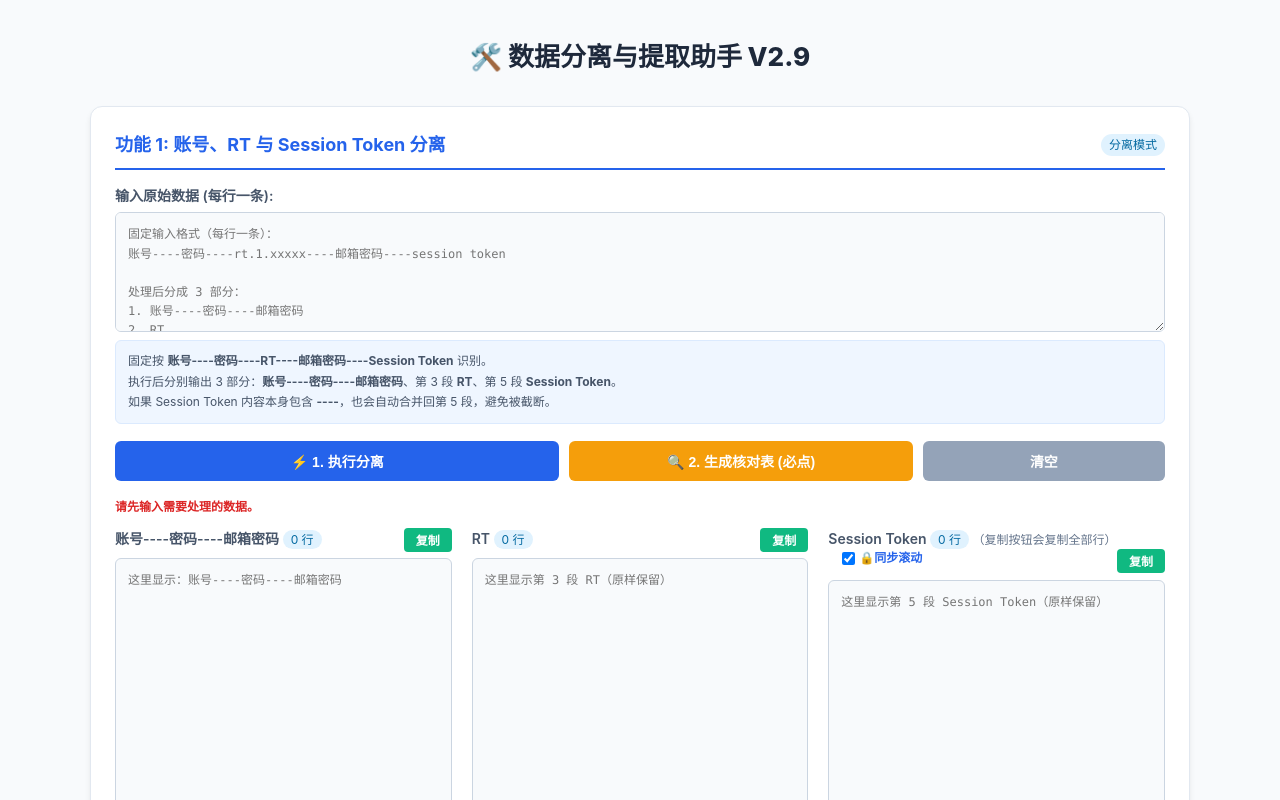
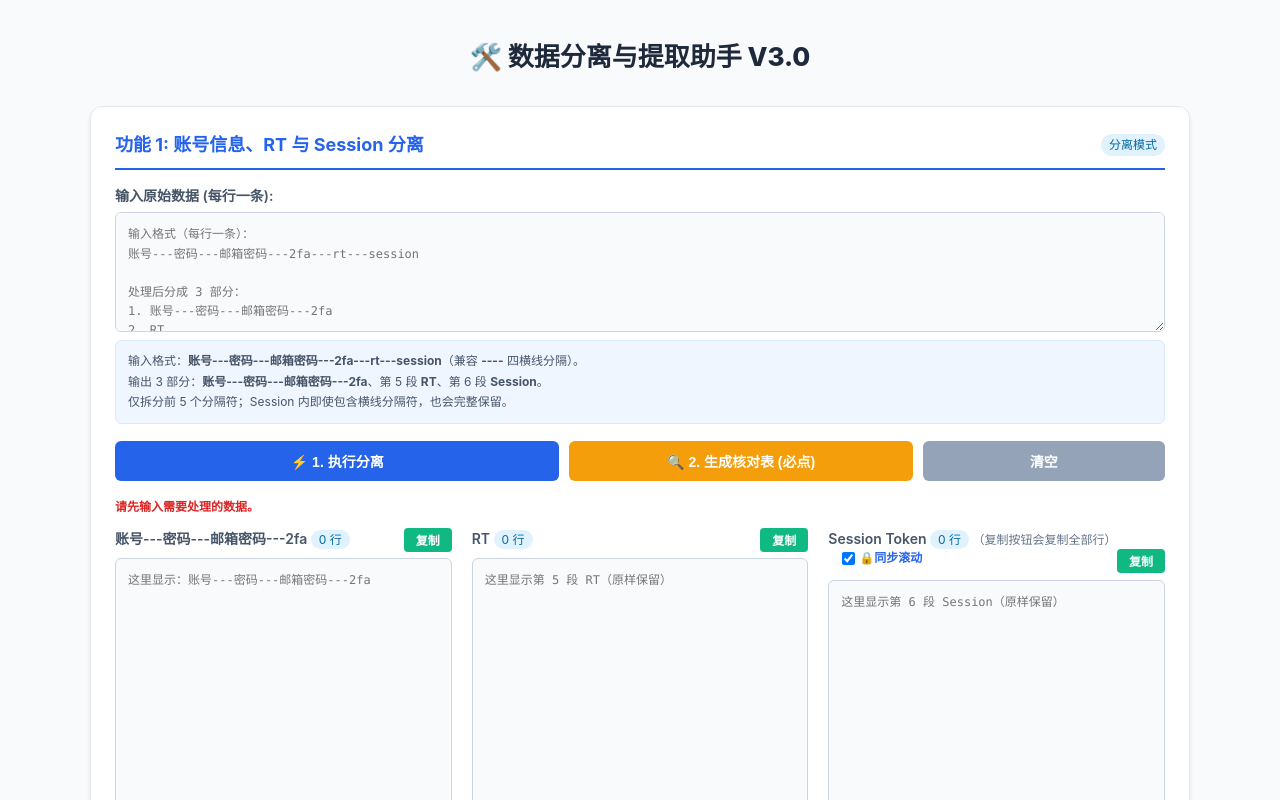
Before and after one commit to zzhengwei490-dot/distract-web, a plain HTML site: page index.html in a window 1280 px wide. Both pictures are taken after a click on the button "⚡ 1. 执行分离". Shown: the top 800 px of the page. Drawn offline with Linux system fonts and the light colour scheme.

Commit message:
Update index.html

```diff
--- a/index.html
+++ b/index.html
@@ -3,7 +3,7 @@
 <head>
     <meta charset="UTF-8">
     <meta name="viewport" content="width=device-width, initial-scale=1.0">
-    <title>批量数据分离与核对工具 V2.9</title>
+    <title>批量数据分离与核对工具 V3.0</title>
     <style>
         :root {
             --primary: #2563eb;
@@ -163,21 +163,21 @@
 </head>
 <body>
 <div class="container">
-    <h1>🛠️ 数据分离与提取助手 V2.9</h1>
+    <h1>🛠️ 数据分离与提取助手 V3.0</h1>
 
     <!-- 功能1 -->
     <div class="card">
         <div class="card-header">
-            <span>功能 1: 账号、RT 与 Session Token 分离</span>
+            <span>功能 1: 账号信息、RT 与 Session 分离</span>
             <span class="badge">分离模式</span>
         </div>
         <div class="col">
             <label>输入原始数据 (每行一条):</label>
-            <textarea id="input1" style="height: 120px;" placeholder="固定输入格式（每行一条）：&#10;账号----密码----rt.1.xxxxx----邮箱密码----session token&#10;&#10;处理后分成 3 部分：&#10;1. 账号----密码----邮箱密码&#10;2. RT&#10;3. Session Token"></textarea>
+            <textarea id="input1" style="height: 120px;" placeholder="输入格式（每行一条）：&#10;账号---密码---邮箱密码---2fa---rt---session&#10;&#10;处理后分成 3 部分：&#10;1. 账号---密码---邮箱密码---2fa&#10;2. RT&#10;3. Session"></textarea>
             <div class="format-hint">
-                固定按 <b>账号----密码----RT----邮箱密码----Session Token</b> 识别。<br>
-                执行后分别输出 3 部分：<b>账号----密码----邮箱密码</b>、第 3 段 <b>RT</b>、第 5 段 <b>Session Token</b>。<br>
-                如果 Session Token 内容本身包含 <b>----</b>，也会自动合并回第 5 段，避免被截断。
+                输入格式：<b>账号---密码---邮箱密码---2fa---rt---session</b>（兼容 <b>----</b> 四横线分隔）。<br>
+                输出 3 部分：<b>账号---密码---邮箱密码---2fa</b>、第 5 段 <b>RT</b>、第 6 段 <b>Session</b>。<br>
+                仅拆分前 5 个分隔符；Session 内即使包含横线分隔符，也会完整保留。
             </div>
             <div class="btn-group">
                 <button class="btn-primary" onclick="processSplit()">⚡ 1. 执行分离</button>
@@ -196,7 +196,7 @@
                         <thead>
                             <tr>
                                 <th class="idx-col">行号</th>
-                                <th>账号----密码----邮箱密码</th>
+                                <th>账号---密码---邮箱密码---2fa</th>
                                 <th>RT</th>
                                 <th>Session Token</th>
                                 <th>识别状态</th>
@@ -210,17 +210,17 @@
             <div class="row">
                 <div class="col">
                     <label>
-                        账号----密码----邮箱密码 <span id="count1a" class="badge">0 行</span>
+                        账号---密码---邮箱密码---2fa <span id="count1a" class="badge">0 行</span>
                         <button class="btn-copy" onclick="copyText('out1_left')">复制</button>
                     </label>
-                    <textarea id="out1_left" readonly style="height: 360px;" placeholder="这里显示：账号----密码----邮箱密码" spellcheck="false"></textarea>
+                    <textarea id="out1_left" readonly style="height: 360px;" placeholder="这里显示：账号---密码---邮箱密码---2fa" spellcheck="false"></textarea>
                 </div>
                 <div class="col">
                     <label>
                         RT <span id="count1b" class="badge">0 行</span>
                         <button class="btn-copy" onclick="copyText('out1_rt')">复制</button>
                     </label>
-                    <textarea id="out1_rt" readonly style="height: 360px;" placeholder="这里显示第 3 段 RT（原样保留）" spellcheck="false"></textarea>
+                    <textarea id="out1_rt" readonly style="height: 360px;" placeholder="这里显示第 5 段 RT（原样保留）" spellcheck="false"></textarea>
                 </div>
                 <div class="col">
                     <label>
@@ -230,7 +230,7 @@
                         </label>
                         <button class="btn-copy" onclick="copyText('out1_session')">复制</button>
                     </label>
-                    <textarea id="out1_session" readonly style="height: 360px;" placeholder="这里显示第 5 段 Session Token（原样保留）" spellcheck="false"></textarea>
+                    <textarea id="out1_session" readonly style="height: 360px;" placeholder="这里显示第 6 段 Session（原样保留）" spellcheck="false"></textarea>
                 </div>
             </div>
         </div>
@@ -317,42 +317,48 @@
             const line = rawLine.trim();
             if (!line) return;
 
-            // 固定格式：
-            // 账号----密码----RT----邮箱密码----Session Token
-            //
-            // 如果 Session Token 本身含有 ----，
-            // 第 5 段之后的内容会重新拼回 Session Token，避免数据被截断。
-            const parts = line.split('----');
+            // 输入字段：账号---密码---邮箱密码---2fa---rt---session
+            // 同时兼容原数据的“----”四横线分隔符。
+            // 仅查找前 5 个分隔符，保留 Session 原始内容（包括其中可能存在的 --- 或 ----）。
+            const separatorMatch = line.match(/-{3,4}/);
+            const separator = separatorMatch ? separatorMatch[0] : null;
+            const parts = [];
+            let cursor = 0;
+
+            if (separator) {
+                for (let i = 0; i < 5; i++) {
+                    const endIndex = line.indexOf(separator, cursor);
+                    if (endIndex < 0) break;
+                    parts.push(line.slice(cursor, endIndex).trim());
+                    cursor = endIndex + separator.length;
+                }
+            }
 
             if (parts.length < 5) {
                 globalLeftData.push(line);
-                globalRtData.push('【⚠️ 格式错误：字段不足 5 段】');
-                globalSessionData.push('【⚠️ 格式错误：字段不足 5 段】');
-                globalStatusData.push('应为：账号----密码----RT----邮箱密码----Session Token');
+                globalRtData.push('【⚠️ 格式错误：字段不足 6 段】');
+                globalSessionData.push('【⚠️ 格式错误：字段不足 6 段】');
+                globalStatusData.push('应为：账号---密码---邮箱密码---2fa---rt---session');
                 warningCount++;
                 return;
             }
 
-            const account = (parts[0] || '').trim();
-            const password = (parts[1] || '').trim();
-            const rt = (parts[2] || '').trim();
-            const emailPassword = (parts[3] || '').trim();
-            const sessionToken = parts.slice(4).join('----').trim();
-
-            const leftResult = `${account}----${password}----${emailPassword}`;
+            const [account, password, emailPassword, twoFa, rt] = parts;
+            const sessionToken = line.slice(cursor).trim();
+            const leftResult = `${account}---${password}---${emailPassword}---${twoFa}`;
 
             globalLeftData.push(leftResult);
             globalRtData.push(rt || '【⚠️ RT 为空】');
             globalSessionData.push(sessionToken || '【⚠️ Session Token 为空】');
 
-            if (!account || !password || !rt || !emailPassword || !sessionToken) {
+            if (!account || !password || !emailPassword || !twoFa || !rt || !sessionToken) {
                 globalStatusData.push('存在空字段，请人工核对');
                 warningCount++;
                 return;
             }
 
             if (!/^rt(?:\.|_|-)/i.test(rt)) {
-                globalStatusData.push('第 3 段不像 RT，但仍已单独输出');
+                globalStatusData.push('第 5 段不像 RT，但仍已单独输出');
                 warningCount++;
                 return;
             }
```
